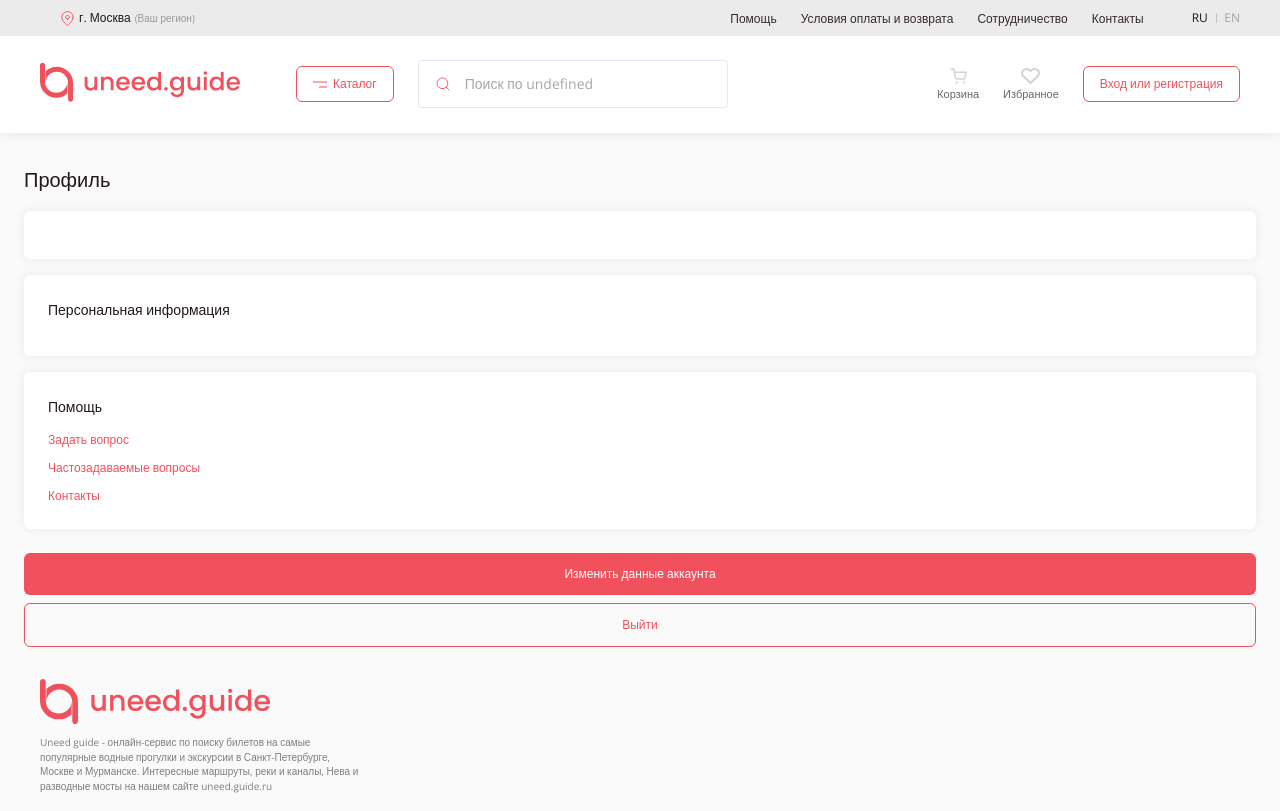
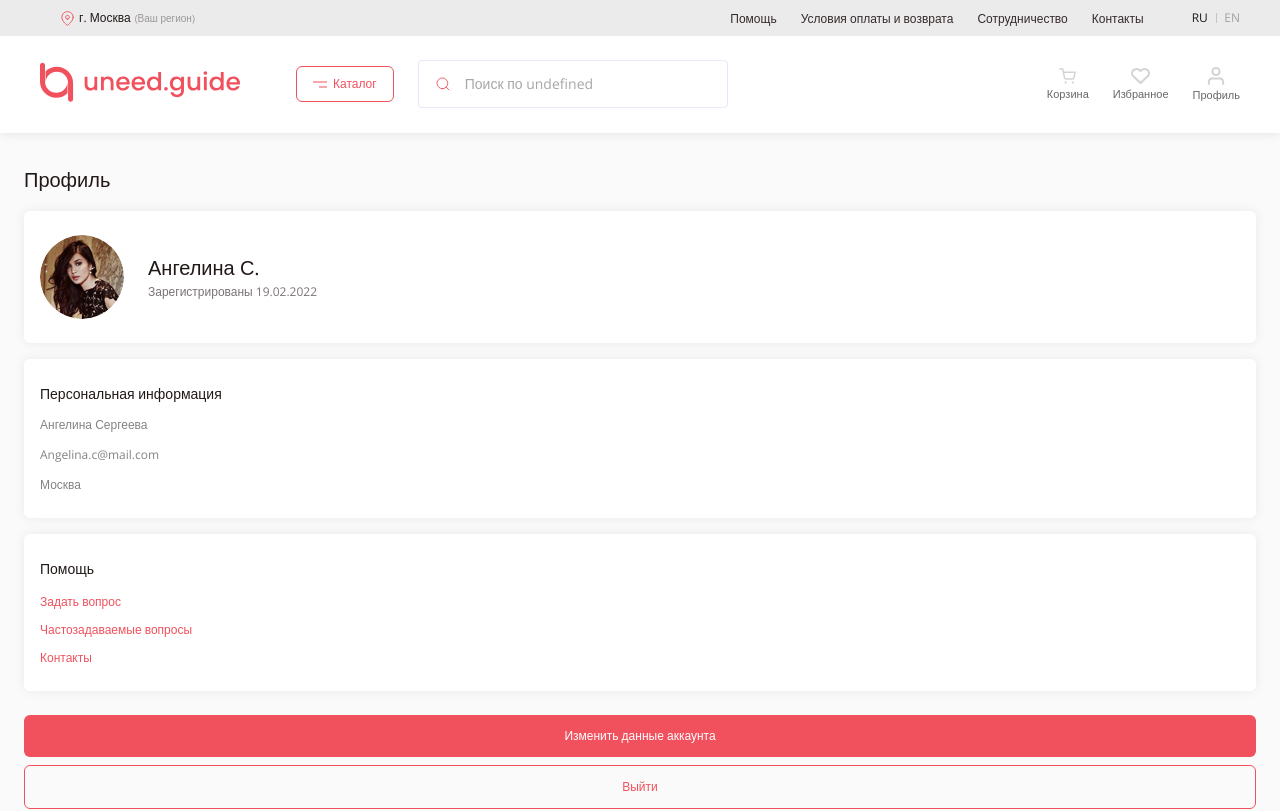
Before and after one commit to eleskin/uneed-guide-react-frontend, a Next.js app: page /profile in a window 1280 px wide. Shown: the top 811 px of the page. Built offline with nearby package versions, Linux system fonts and the light colour scheme; no server answers.

Commit message:
feature: Completed UserProfile component

```diff
--- a/components/Header/Header.js
+++ b/components/Header/Header.js
@@ -9,7 +9,7 @@ import styles from './Header.module.scss';
 import Link from 'next/link';
 
 const Header = ({isActiveMenu, setIsActiveMenu, headerHeight, setHeaderHeight, ...props}) => {
-	const [isLogin] = useState(false);
+	const isAuth = useSelector((state) => state['userSlice']['isAuth']);
 	const router = useRouter();
 	const dispatch = useDispatch();
 	const {asPath} = router;
@@ -162,8 +162,8 @@ const Header = ({isActiveMenu, setIsActiveMenu, headerHeight, setHeaderHeight, .
 										<span>{languageFile?.['header']?.['header-main']?.['header-favorites-link']}</span>
 									</a>
 								</Link>
-								{isLogin ? (
-									<Link href="#">
+								{isAuth ? (
+									<Link href="/profile">
 										<a>
 											<svg width="18" height="18" viewBox="0 0 18 18" fill="none" xmlns="http://www.w3.org/2000/svg">
 												<path d="M1.7998 17V14.9804C1.7998 14.0535 2.1791 13.1644 2.85422 12.509C3.52936 11.8536 4.44502 11.4854 5.39981 11.4854H8.9998H12.5998C13.5546 11.4854 14.4702 11.8536 15.1454 12.509C15.8205 13.1644 16.1998 14.0535 16.1998 14.9804V17" stroke="#D3D3D3" strokeWidth="2" strokeLinecap="round" strokeLinejoin="round"/>
--- a/components/Menu/Menu.js
+++ b/components/Menu/Menu.js
@@ -1,3 +1,4 @@
+import Image from 'next/image';
 import Link from 'next/link';
 import {useRouter} from 'next/router';
 import {createRef, useEffect, useState} from 'react';
@@ -16,6 +17,7 @@ const Menu = ({isActiveMenu, setIsActiveMenu, ...props}) => {
 	const dispatch = useDispatch();
 	const [languageFile, setLanguageFile] = useState();
 	const selectedCity = useSelector((state) => state['geolocationSlice']['selectedCity']);
+	const isAuth = useSelector((state) => state['userSlice']['isAuth']);
 
 	useEffect(() => {
 		if (router.locale) {
@@ -42,10 +44,22 @@ const Menu = ({isActiveMenu, setIsActiveMenu, ...props}) => {
 
 	return (
 		<div {...props} className={`${styles.Menu} ${isActiveMenu ? styles.Menu_active : ''}`} ref={menuRef}>
-			<header className={styles.Menu__header}>
-				<Button.Secondary>{languageFile?.['menu']?.['authorization-button']}</Button.Secondary>
-				<Button.Primary>{languageFile?.['menu']?.['registration-button']}</Button.Primary>
-			</header>
+			{isAuth ? (
+				<div className={styles.Menu__profile}>
+					<div className={styles.Menu__image}>
+						<Image src="/assets/images/profile/profile-image.png" width={50} height={50} alt=""/>
+					</div>
+					<div>
+						<strong>Ангелина С.</strong>
+						<em>Москва (ваш регион)</em>
+					</div>
+				</div>
+			) : (
+				<header className={styles.Menu__header}>
+					<Button.Secondary>{languageFile?.['menu']?.['authorization-button']}</Button.Secondary>
+					<Button.Primary>{languageFile?.['menu']?.['registration-button']}</Button.Primary>
+				</header>
+			)}
 			<div className={styles.Menu__search}>
 				<label>
 					<input type="text" placeholder={languageFile?.['menu']?.['example-input']}/>
--- a/components/Menu/Menu.module.scss
+++ b/components/Menu/Menu.module.scss
@@ -8,6 +8,47 @@
 	background-color: #ffffff;
 	transition: all var(--transition-primary), z-index 0s linear 0s;
 	overflow-y: scroll;
+
+	.Menu__profile {
+		padding: rem(24px) rem(72px);
+		display: flex;
+		flex-direction: row;
+		justify-content: flex-start;
+		align-items: center;
+		grid-column-gap: rem(16px);
+		border-bottom: 1px solid #e9e9e9;
+
+		.UserProfile__image {
+			border-radius: 50%;
+			overflow: hidden;
+			height: 84px;
+			width: 84px;
+			display: flex;
+			flex-direction: column;
+			justify-content: center;
+			align-items: center;
+		}
+
+		div {
+			display: flex;
+			flex-direction: column;
+
+			strong {
+				font-weight: 400;
+				font-size: rem(20px);
+				line-height: rem(30px);
+				color: #221818;
+			}
+
+			em {
+				font-style: normal;
+				font-weight: 400;
+				font-size: rem(12px);
+				line-height: rem(18px);
+				color: #f0515d;
+			}
+		}
+	}
 
 	.Menu__header {
 		padding: rem(24px) rem(72px);
@@ -146,6 +187,10 @@
 
 @media (max-width: 375px) {
 	.Menu {
+		.Menu__profile {
+			padding: rem(20px) rem(32px);
+		}
+
 		.Menu__header {
 			padding: rem(20px) rem(32px);
 		}
@@ -158,6 +203,10 @@
 
 @media (max-width: 320px) {
 	.Menu {
+		.Menu__profile {
+			padding: rem(16px) rem(20px);
+		}
+
 		.Menu__header {
 			padding: rem(16px) rem(20px);
 		}
@@ -170,7 +219,7 @@
 
 @media (min-width: 768px) {
 	.Menu {
-		height: fit-content!important;
+		height: fit-content !important;
 		max-width: 690px;
 		box-shadow: 0 0 2px rgba(0, 0, 0, 0.12), 0 2px 2px rgba(0, 0, 0, 0.24);
 		border-radius: 6px;
@@ -180,7 +229,8 @@
 		margin: 8px auto auto auto;
 		background-color: rgba(#ffffff, 0.97);
 
-		.Menu__header {
+
+		.Menu__profile, .Menu__header {
 			display: none;
 		}
 
--- a/components/UserProfile/UserProfile.js
+++ b/components/UserProfile/UserProfile.js
@@ -1,3 +1,4 @@
+import Image from 'next/image';
 import Help from '../Help/Help';
 import styles from './UserProfile.module.scss';
 import Button from '../Button/Button';
@@ -10,11 +11,26 @@ const UserProfile = () => {
 			<Container>
 				<h1 className={styles.UserProfile__title}>Профиль</h1>
 				<div className={styles.UserProfile__container}>
-					<CardContainer></CardContainer>
-					<CardContainer>
+					<CardContainer padding={16}>
+						<div className={styles.UserProfile__profile}>
+							<div className={styles.UserProfile__image}>
+								<Image src="/assets/images/profile/profile-image.png" width={84} height={84} alt=""/>
+							</div>
+							<div>
+								<strong>Ангелина С.</strong>
+								<span>Зарегистрированы 19.02.2022</span>
+							</div>
+						</div>
+					</CardContainer>
+					<CardContainer padding={16}>
 						<h3>Персональная информация</h3>
+						<ul className={styles.UserProfile__info}>
+							<li>Ангелина Сергеева</li>
+							<li>Angelina.c@mail.com</li>
+							<li>Москва</li>
+						</ul>
 					</CardContainer>
-					<CardContainer>
+					<CardContainer padding={16}>
 						<h3>Помощь</h3>
 						<Help
 							links={[
--- a/components/UserProfile/UserProfile.module.scss
+++ b/components/UserProfile/UserProfile.module.scss
@@ -26,6 +26,58 @@
 			margin: 0 0 rem(12px) 0;
 			padding: 0;
 		}
+
+		.UserProfile__profile {
+			display: flex;
+			flex-direction: row;
+			justify-content: flex-start;
+			align-items: center;
+			grid-column-gap: rem(24px);
+
+			.UserProfile__image {
+				border-radius: 50%;
+				overflow: hidden;
+				height: 84px;
+				width: 84px;
+				display: flex;
+				flex-direction: column;
+				justify-content: center;
+				align-items: center;
+			}
+
+			div {
+				display: flex;
+				flex-direction: column;
+
+				strong {
+					font-weight: 400;
+					font-size: rem(20px);
+					line-height: rem(30px);
+					color: #221818;
+				}
+
+				span {
+					font-size: rem(12px);
+					line-height: rem(18px);
+					color: rgba(#221818, 0.6);
+				}
+			}
+		}
+
+		.UserProfile__info {
+			display: flex;
+			flex-direction: column;
+			padding: 0;
+			margin: 0;
+			list-style: none;
+			grid-row-gap: rem(12px);
+
+			li {
+				font-size: rem(12px);
+				line-height: rem(18px);
+				color: #838383;
+			}
+		}
 	}
 
 	button {
```
Also changed, not shown: public/assets/images/profile/profile-image.png (added).
